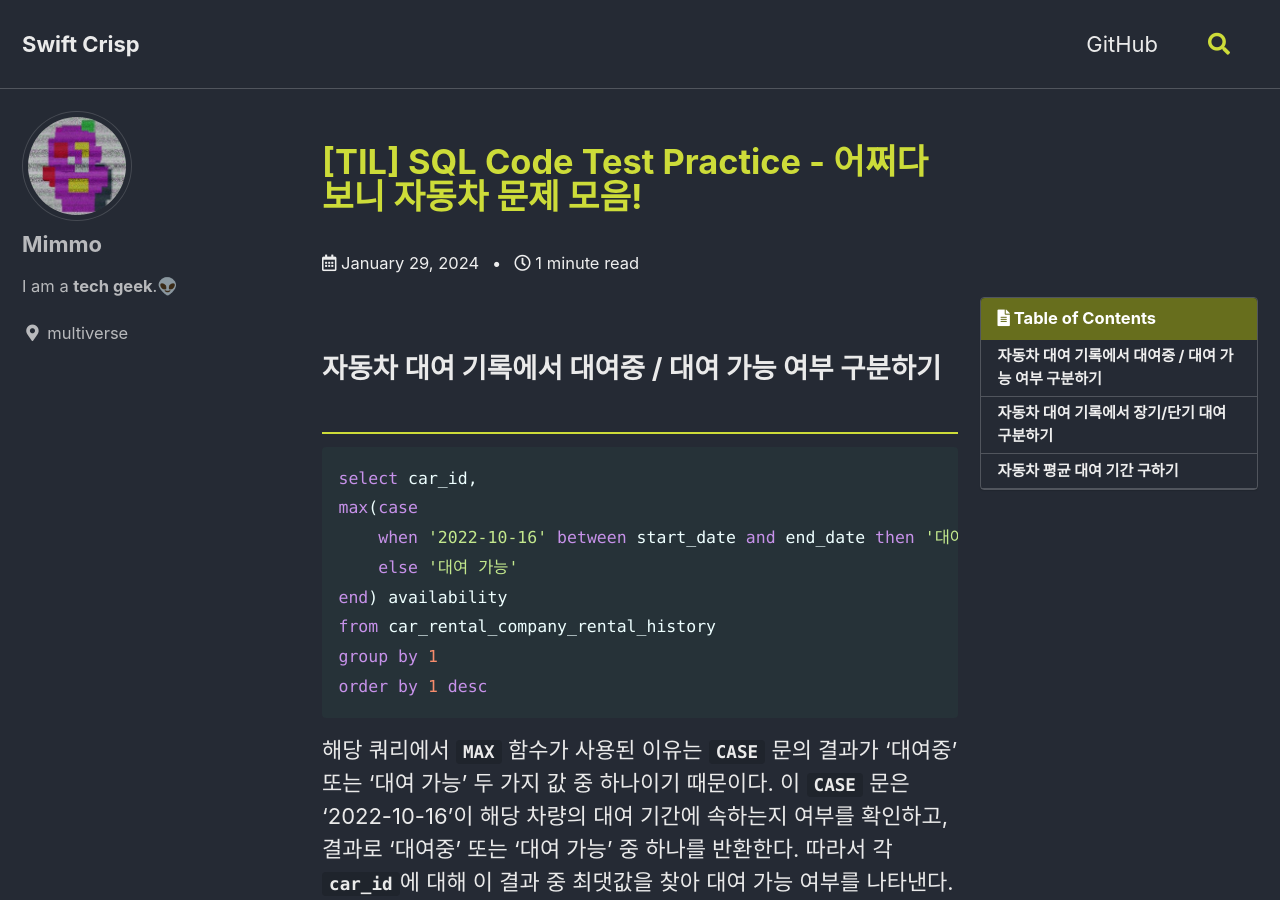
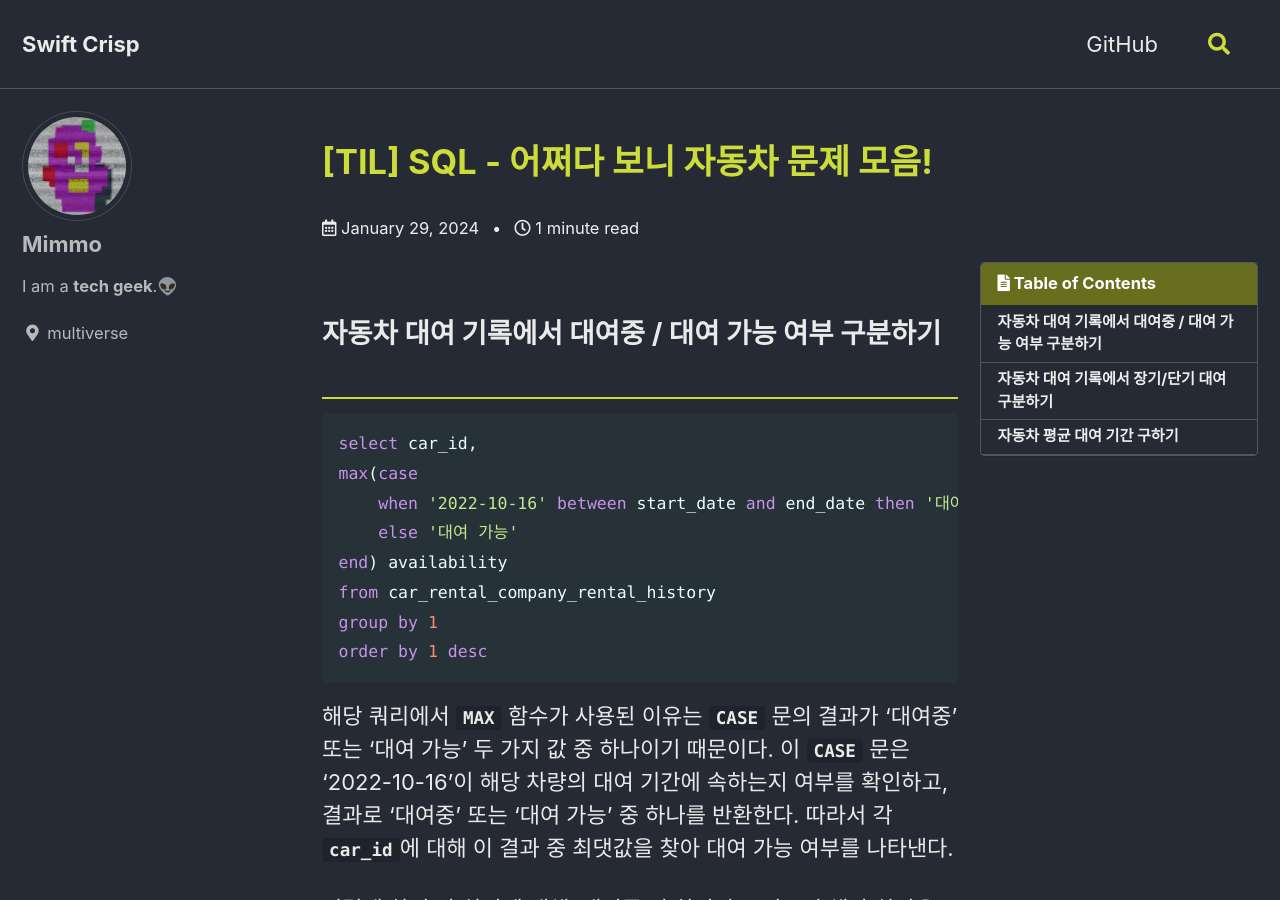
Before and after one commit to dadaproto/dadaproto.github.io, a Jekyll site: the page built from _posts/2024-01-29-sql-code-practice-59-62-63.md, in a window 1280 px wide and 900 px high. Built offline with Jekyll 4.4.1, drawn with Linux system fonts in a browser that asks for light colours; cached includes are drawn as plain includes; some web fonts are replaced.

Commit message:
Update title

```diff
--- a/_posts/2024-01-29-sql-code-practice-59-62-63.md
+++ b/_posts/2024-01-29-sql-code-practice-59-62-63.md
@@ -1,5 +1,5 @@
 ---
-title: "[TIL] SQL Code Test Practice - 어쩌다 보니 자동차 문제 모음!"
+title: "[TIL] SQL - 어쩌다 보니 자동차 문제 모음!"
 excerpt: "MAX() in SELECT, DATEDIFF + 1, Order of execution of a Query"
 toc: true
 categories:
```
